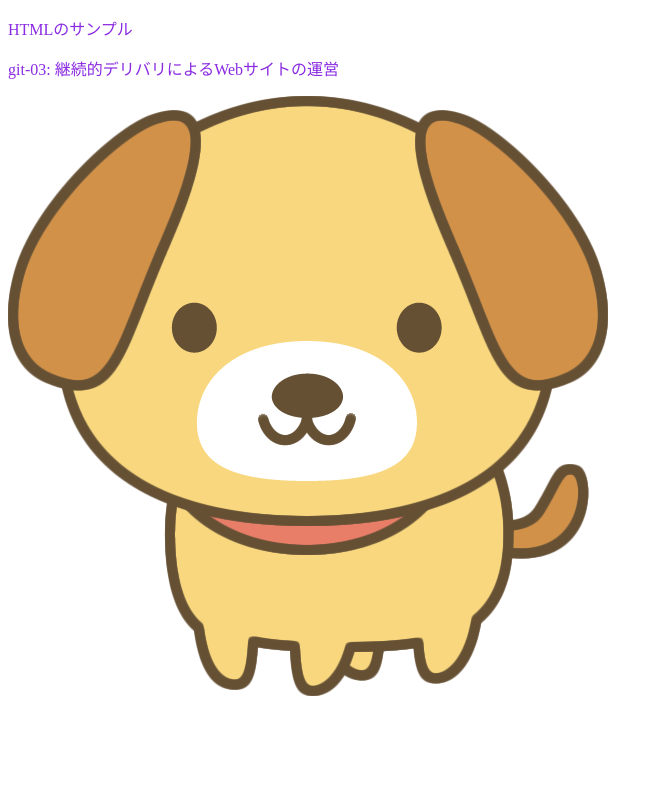
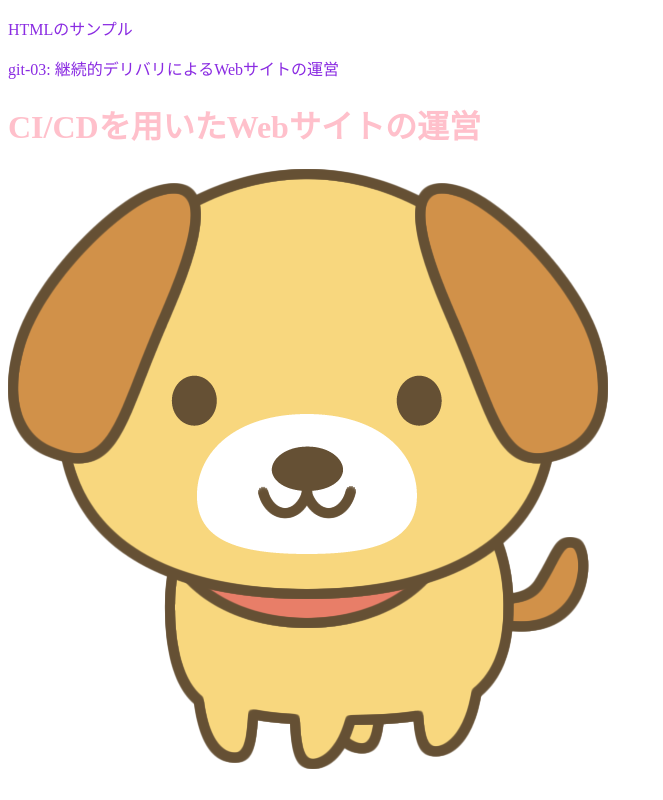
Before and after one commit to toda2023-011tani/html-test, a plain HTML site: page index.html in a window 1280 px wide. Shown: the whole page, without its empty margins (0-663 px from the left). Drawn offline with Linux system fonts and the light colour scheme.

Commit message:
h1（CI/CDを用いたWeb・・・）の追加

```diff
--- a/index.css
+++ b/index.css
@@ -1,3 +1,7 @@
 p{
     color: blueviolet;
 }
+
+h1{
+    color: pink;
+}
--- a/index.html
+++ b/index.html
@@ -9,6 +9,7 @@
     <body>
         <p>HTMLのサンプル</p>
         <p>git-03: 継続的デリバリによるWebサイトの運営</p>
+        <h1>CI/CDを用いたWebサイトの運営</h1>
         <img src="dog.png">
     </body>
 </html>
```
